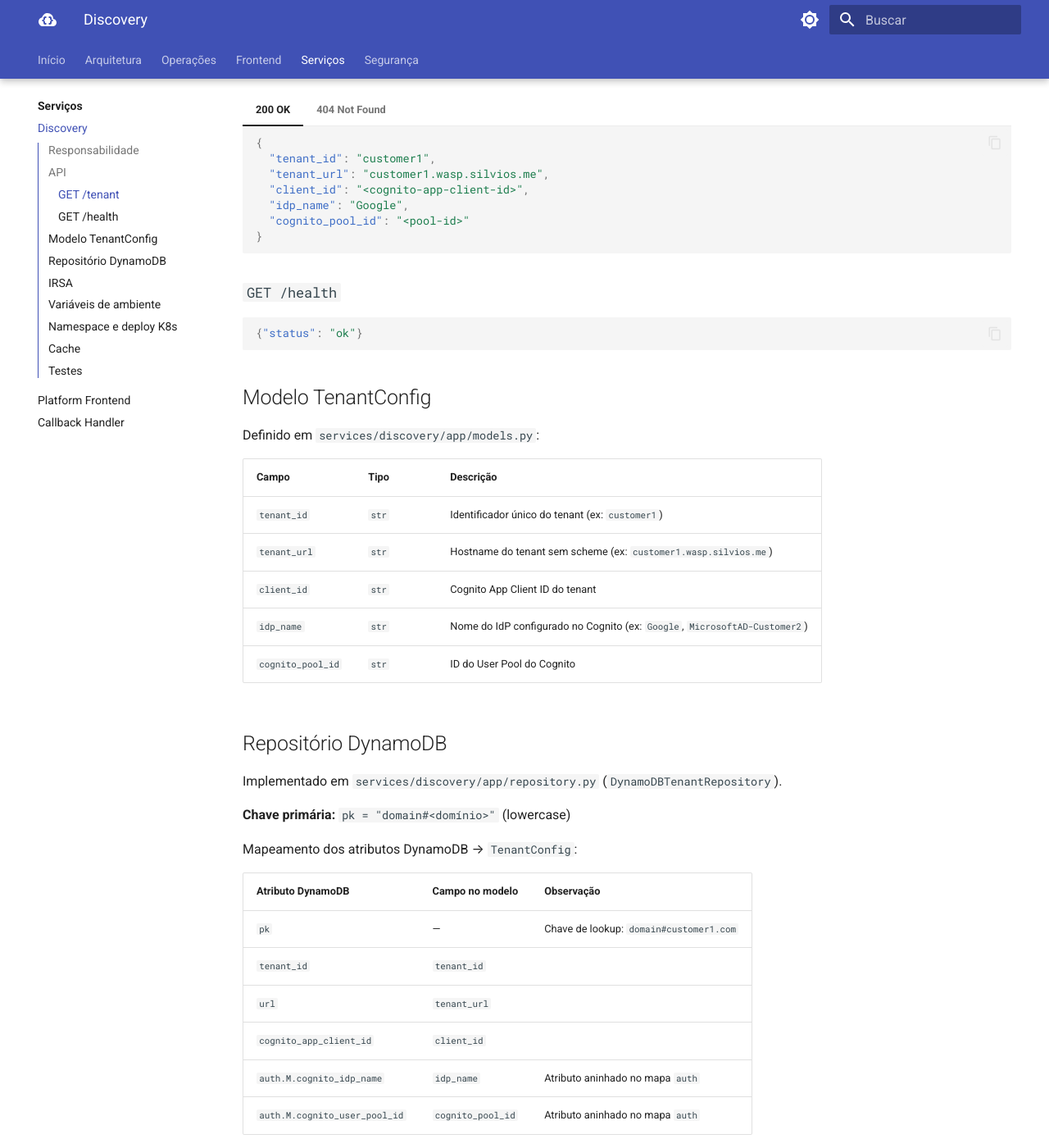
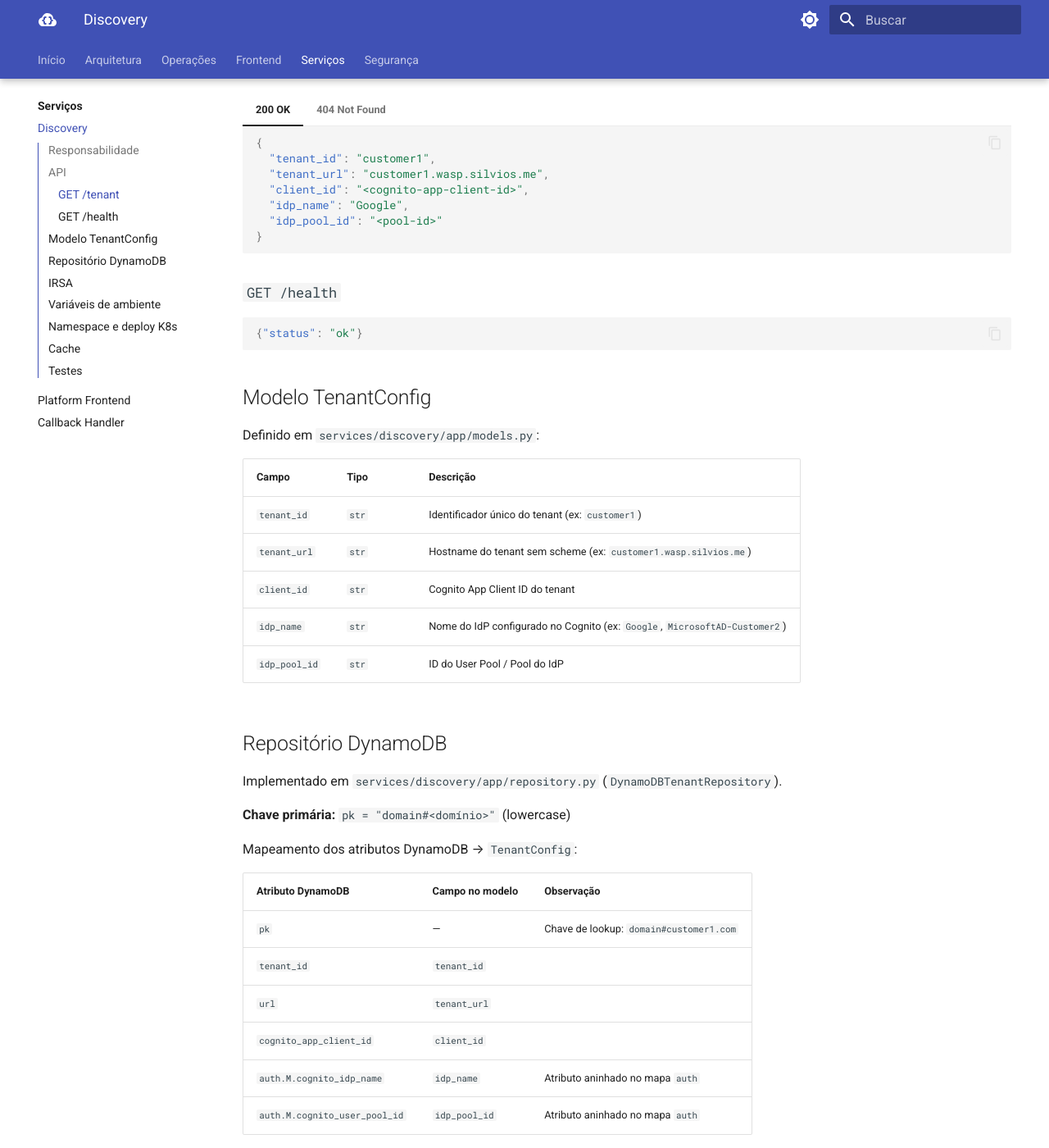
Before and after one commit to smsilva/aws-saas-platform, an MkDocs documentation site: the page built from docs/servicos/discovery.md, in a window 1280 px wide and 1400 px high, scrolled down 742 px. Shown: the whole window at 82% size. Built offline with MkDocs 1.6.1 and Material for MkDocs 9.7.7, drawn with Linux system fonts in a browser that asks for light colours.

Commit message:
refactor(eks/discovery): rename cognito_pool_id to idp_pool_id
Field renamed in TenantConfig model (discovery and platform-frontend),
SQLite schema, seed JSON in local scripts, and all documentation.
DynamoDB mapping from cognito_user_pool_id is unchanged.

Co-Authored-By: Claude Sonnet 4.6 <noreply@anthropic.com>

````diff
--- a/docs/servicos/discovery.md
+++ b/docs/servicos/discovery.md
@@ -31,7 +31,7 @@ Retorna a configuração do tenant para o domínio informado.
       "tenant_url": "customer1.wasp.silvios.me",
       "client_id": "<cognito-app-client-id>",
       "idp_name": "Google",
-      "cognito_pool_id": "<pool-id>"
+      "idp_pool_id": "<pool-id>"
     }
     ```
 
@@ -59,7 +59,7 @@ Definido em `services/discovery/app/models.py`:
 | `tenant_url` | `str` | Hostname do tenant sem scheme (ex: `customer1.wasp.silvios.me`) |
 | `client_id` | `str` | Cognito App Client ID do tenant |
 | `idp_name` | `str` | Nome do IdP configurado no Cognito (ex: `Google`, `MicrosoftAD-Customer2`) |
-| `cognito_pool_id` | `str` | ID do User Pool do Cognito |
+| `idp_pool_id` | `str` | ID do User Pool / Pool do IdP |
 
 ## Repositório DynamoDB
 
@@ -76,7 +76,7 @@ Mapeamento dos atributos DynamoDB → `TenantConfig`:
 | `url` | `tenant_url` | |
 | `cognito_app_client_id` | `client_id` | |
 | `auth.M.cognito_idp_name` | `idp_name` | Atributo aninhado no mapa `auth` |
-| `auth.M.cognito_user_pool_id` | `cognito_pool_id` | Atributo aninhado no mapa `auth` |
+| `auth.M.cognito_user_pool_id` | `idp_pool_id` | Atributo aninhado no mapa `auth` |
 
 !!! warning "DynamoDB — palavras reservadas"
     `auth` é uma palavra reservada no DynamoDB. Em `--update-expression`, use alias `#auth` com `--expression-attribute-names '{"#auth": "auth"}'`. Ver [gotchas operacionais](../operacoes/index.md#gotchas-operacionais).
````
Also changed, not shown: CLAUDE.md (+1 -1 lines), HANDOFF.md (+1 -1 lines), docs/fluxo-autenticacao-multitenant.md (+1 -1 lines), docs/operacoes/index.md (+1 -1 lines), 9 other files.
